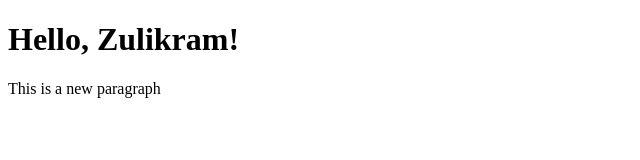
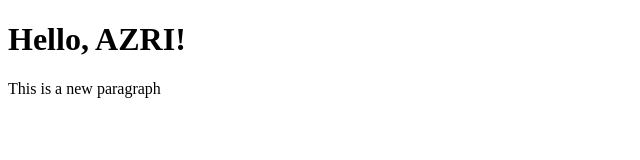
Before and after one commit to Zuli-kram/webdev_lab_1, a plain HTML site: page index.html in a window 1280 px wide. Shown: the whole page, without its empty margins (0-640 px from the left). Drawn offline with Linux system fonts and the light colour scheme.

Commit message:
Hello, AZRI!

```diff
--- a/index.html
+++ b/index.html
@@ -7,7 +7,7 @@
 
 </head>
 <body>
-    <h1>Hello, Zulikram!</h1>
+    <h1>Hello, AZRI!</h1>
     <p>This is a new paragraph</p>
 </body>
 </html>
```
